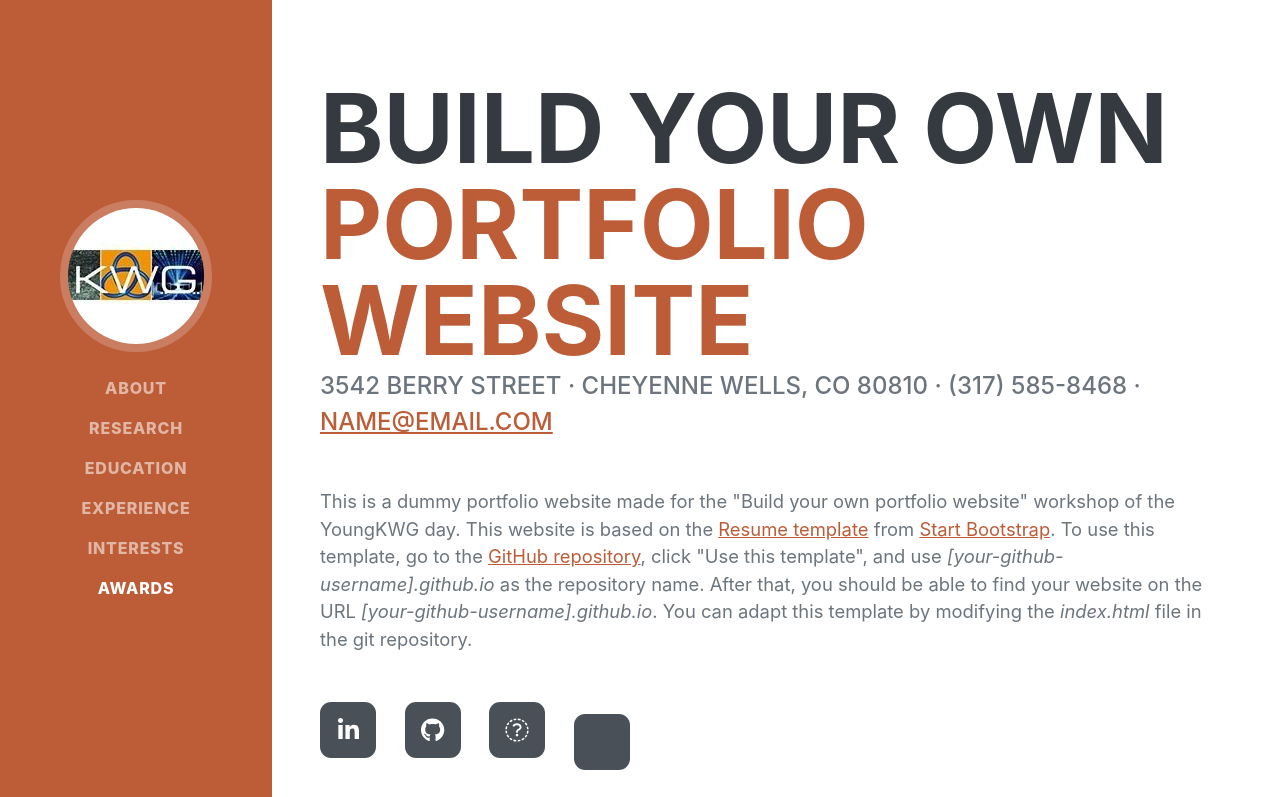
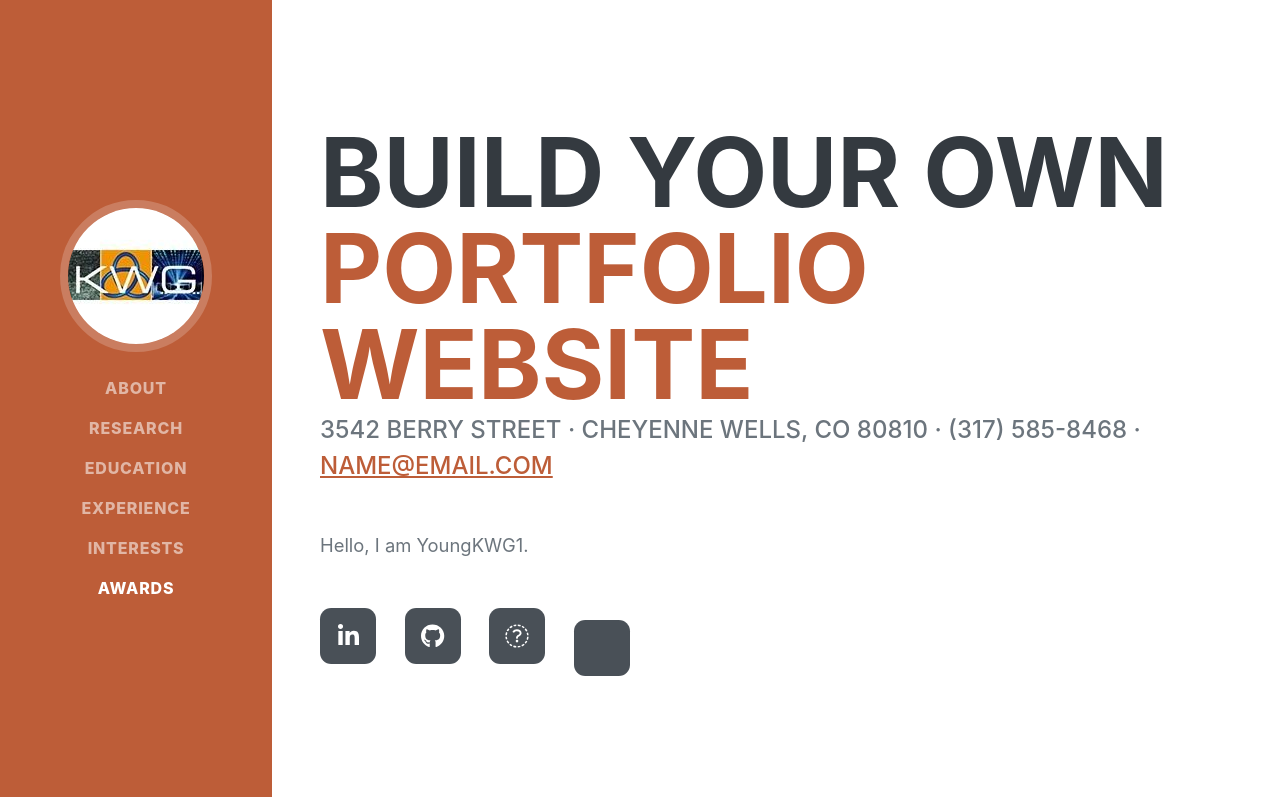
Before and after one commit to YoungKWG1/youngkwg1.github.io, a plain HTML site: page index.html in a window 1280 px wide. Shown: the top 797 px of the page. Drawn offline with nearby package versions, Linux system fonts and the light colour scheme; some icons are missing; a web font is replaced by a local one.

Commit message:
Update index.html

```diff
--- a/index.html
+++ b/index.html
@@ -49,7 +49,7 @@
                         3542 Berry Street · Cheyenne Wells, CO 80810 · (317) 585-8468 ·
                         <a href="mailto:name@email.com">name@email.com</a>
                     </div>
-                    <p class="lead mb-5">This is a dummy portfolio website made for the "Build your own portfolio website" workshop of the YoungKWG day. This website is based on the <a href="https://startbootstrap.com/theme/resume">Resume template</a> from <a href="https://startbootstrap.com/">Start Bootstrap</a>. To use this template, go to the <a href="https://github.com/MartijnGosgens/portfolio-workshop">GitHub repository</a>, click "Use this template", and use <i>[your-github-username].github.io</i> as the repository name. After that, you should be able to find your website on the URL <i>[your-github-username].github.io</i>. You can adapt this template by modifying the <i>index.html</i> file in the git repository.</p>
+                    <p class="lead mb-5">Hello, I am YoungKWG1.</p>
                     <div class="social-icons">
                         <a class="social-icon" href="https://www.linkedin.com/company/young-kwg/posts/?feedView=all"><i class="fab fa-linkedin-in"></i></a>
                         <a class="social-icon" href="https://github.com/MartijnGosgens/portfolio-workshop"><i class="fab fa-github"></i></a>
```
